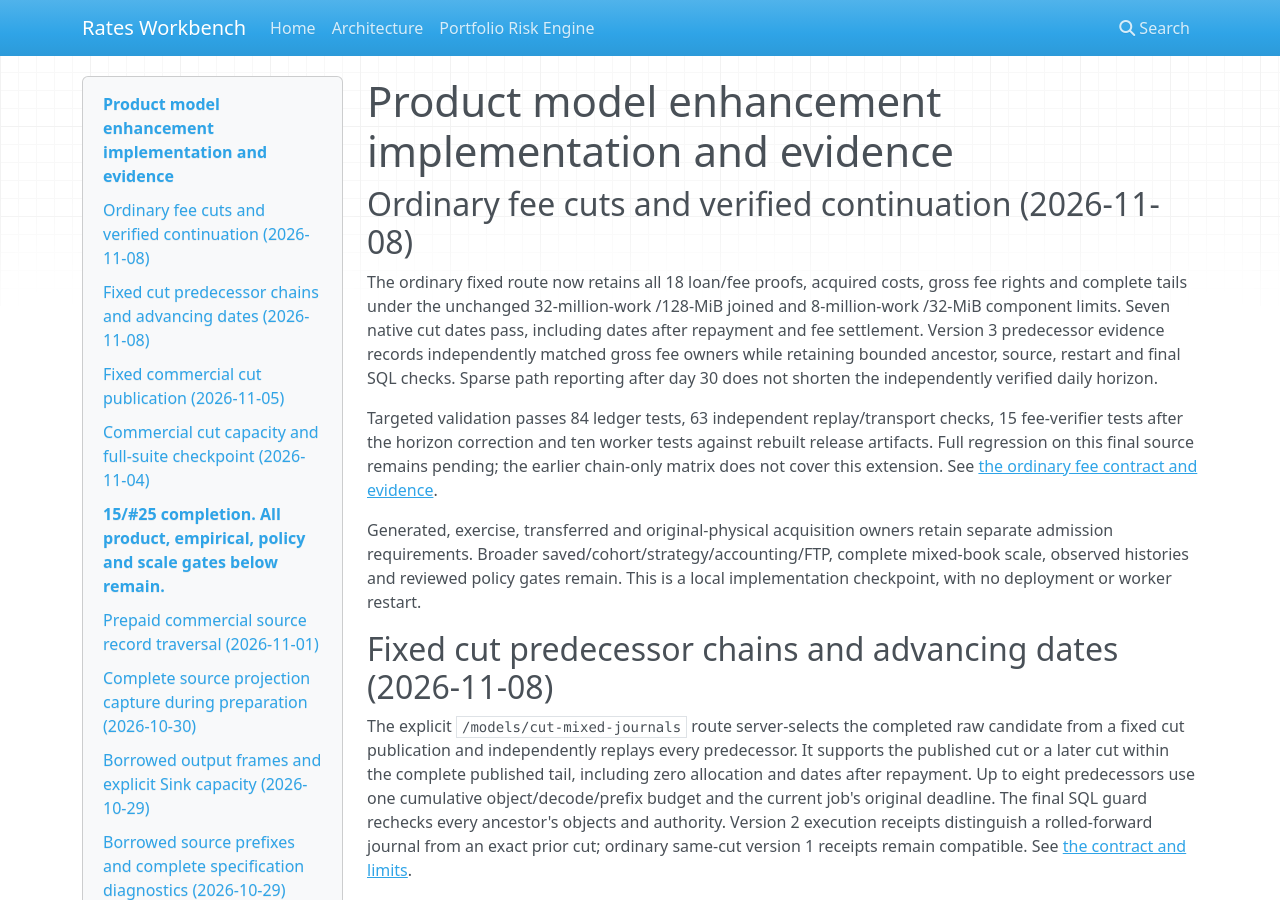
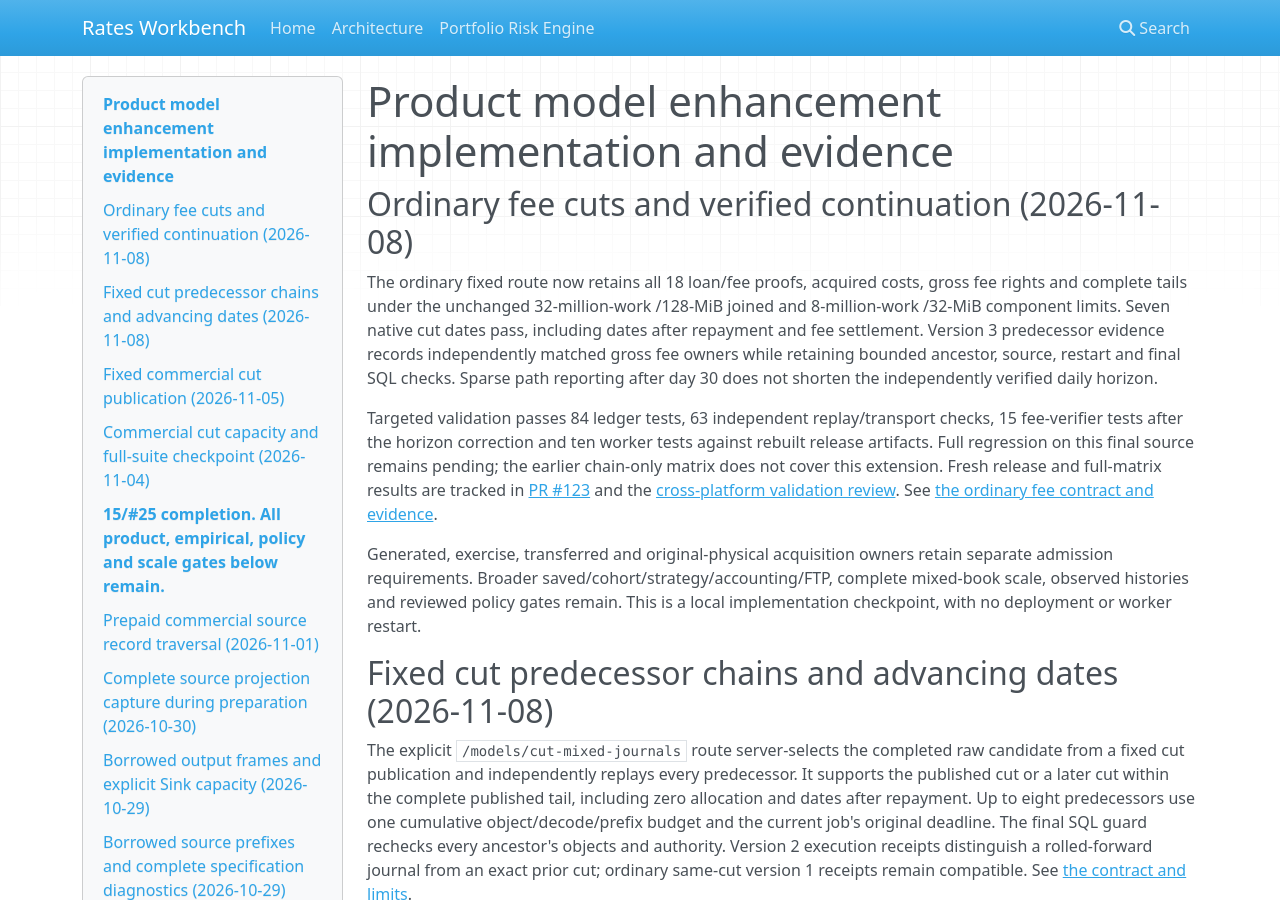
Before and after one commit to beauschwab/model-portfolio-sim, an MkDocs documentation site: the page built from docs/models/implementation-plan.md, in a window 1280 px wide and 900 px high. Built offline with MkDocs 1.6.1, drawn with Linux system fonts in a browser that asks for light colours; nearby versions of some CDN libraries.

Commit message:
Document fee cut regression and exact platform accounting

```diff
--- a/docs/models/implementation-plan.md
+++ b/docs/models/implementation-plan.md
@@ -13,8 +13,10 @@ shorten the independently verified daily horizon.
 Targeted validation passes 84 ledger tests, 63 independent replay/transport checks,
 15 fee-verifier tests after the horizon correction and ten worker tests against
 rebuilt release artifacts. Full regression on this final source remains pending;
-the earlier chain-only matrix does not cover this extension. See
-[the ordinary fee contract and evidence](commercial-fixed-fee-cut.md).
+the earlier chain-only matrix does not cover this extension. Fresh release and
+full-matrix results are tracked in [PR #123](https://github.com/beauschwab/model-portfolio-sim/pull/123)
+and the [cross-platform validation review](../reviews/2026-11-09-commercial-fee-cut-validation.md).
+See [the ordinary fee contract and evidence](commercial-fixed-fee-cut.md).
 
 Generated, exercise, transferred and original-physical acquisition owners retain
 separate admission requirements. Broader saved/cohort/strategy/accounting/FTP,
```
Also changed, not shown: docs/reviews/2026-11-09-commercial-fee-cut-validation.md (added, +59 -0 lines).
